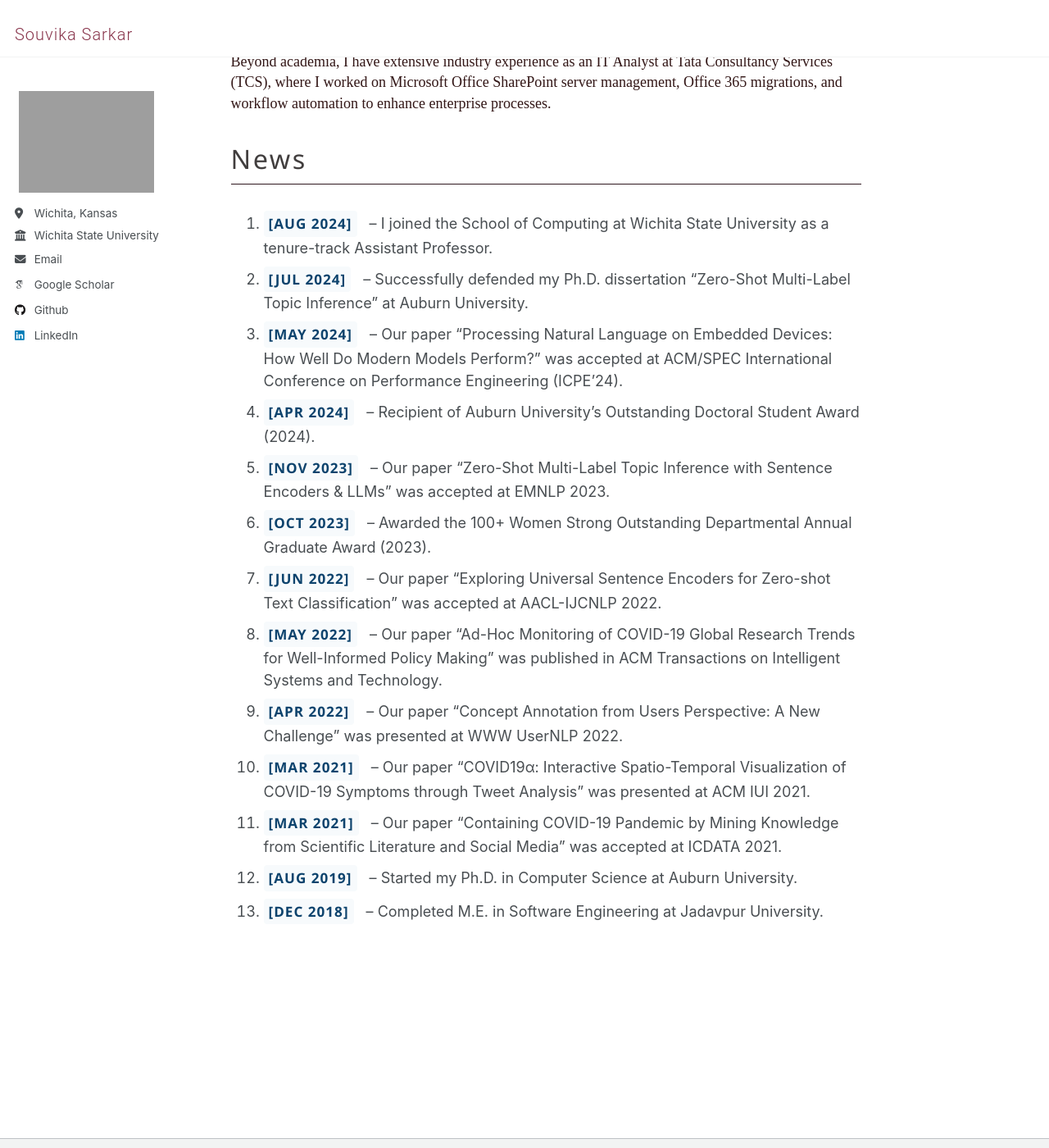
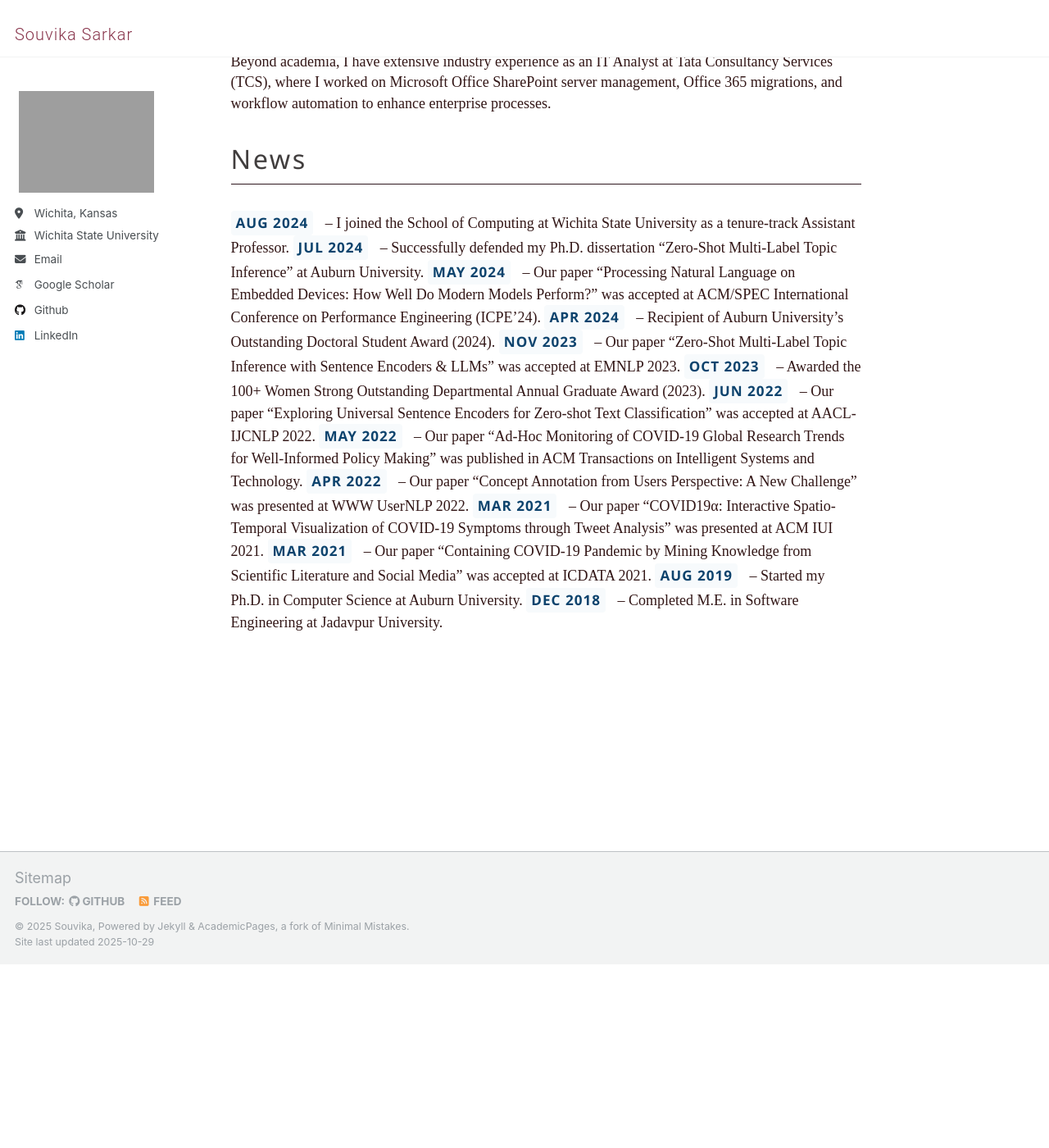
Before and after one commit to Souvika/souvika.github.io, a Jekyll site: the page built from _pages/about.md, in a window 1280 px wide and 1400 px high, scrolled down 599 px. Shown: the whole window at 82% size. Built offline with Jekyll 4.4.1, drawn with Linux system fonts in a browser that asks for light colours; some web fonts are replaced; after the commit the page ends 1776 px from its top, so only the background shows below that; some of the changed lines change nothing that is shown.

Commit message:
Update News Section

```diff
--- a/_pages/about.md
+++ b/_pages/about.md
@@ -17,16 +17,16 @@ Before joining Wichita State, I earned my Ph.D. in Computer Science from Auburn
 Beyond academia, I have extensive industry experience as an IT Analyst at Tata Consultancy Services (TCS), where I worked on Microsoft Office SharePoint server management, Office 365 migrations, and workflow automation to enhance enterprise processes.
 
 <div class="section-header">News</div>
-1. <span class="news-date">[Aug 2024]</span> – I joined the School of Computing at Wichita State University as a tenure-track Assistant Professor.
-1. <span class="news-date">[Jul 2024]</span> – Successfully defended my Ph.D. dissertation "Zero-Shot Multi-Label Topic Inference" at Auburn University.
-1. <span class="news-date">[May 2024]</span> – Our paper "Processing Natural Language on Embedded Devices: How Well Do Modern Models Perform?" was accepted at ACM/SPEC International Conference on Performance Engineering (ICPE'24).
-1. <span class="news-date">[Apr 2024]</span> – Recipient of Auburn University's Outstanding Doctoral Student Award (2024).
-1. <span class="news-date">[Nov 2023]</span> – Our paper "Zero-Shot Multi-Label Topic Inference with Sentence Encoders & LLMs" was accepted at EMNLP 2023.
-1. <span class="news-date">[Oct 2023]</span> – Awarded the 100+ Women Strong Outstanding Departmental Annual Graduate Award (2023).
-1. <span class="news-date">[Jun 2022]</span> – Our paper "Exploring Universal Sentence Encoders for Zero-shot Text Classification" was accepted at AACL-IJCNLP 2022.
-1. <span class="news-date">[May 2022]</span> – Our paper "Ad-Hoc Monitoring of COVID-19 Global Research Trends for Well-Informed Policy Making" was published in ACM Transactions on Intelligent Systems and Technology.
-1. <span class="news-date">[Apr 2022]</span> – Our paper "Concept Annotation from Users Perspective: A New Challenge" was presented at WWW UserNLP 2022.
-1. <span class="news-date">[Mar 2021]</span> – Our paper "COVID19α: Interactive Spatio-Temporal Visualization of COVID-19 Symptoms through Tweet Analysis" was presented at ACM IUI 2021.
-1. <span class="news-date">[Mar 2021]</span> – Our paper "Containing COVID-19 Pandemic by Mining Knowledge from Scientific Literature and Social Media" was accepted at ICDATA 2021.
-1. <span class="news-date">[Aug 2019]</span> – Started my Ph.D. in Computer Science at Auburn University.
-1. <span class="news-date">[Dec 2018]</span> – Completed M.E. in Software Engineering at Jadavpur University.
+<span class="news-date">Aug 2024</span> – I joined the School of Computing at Wichita State University as a tenure-track Assistant Professor.
+<span class="news-date">Jul 2024</span> – Successfully defended my Ph.D. dissertation "Zero-Shot Multi-Label Topic Inference" at Auburn University.
+<span class="news-date">May 2024</span> – Our paper "Processing Natural Language on Embedded Devices: How Well Do Modern Models Perform?" was accepted at ACM/SPEC International Conference on Performance Engineering (ICPE'24).
+<span class="news-date">Apr 2024</span> – Recipient of Auburn University's Outstanding Doctoral Student Award (2024).
+<span class="news-date">Nov 2023</span> – Our paper "Zero-Shot Multi-Label Topic Inference with Sentence Encoders & LLMs" was accepted at EMNLP 2023.
+<span class="news-date">Oct 2023</span> – Awarded the 100+ Women Strong Outstanding Departmental Annual Graduate Award (2023).
+<span class="news-date">Jun 2022</span> – Our paper "Exploring Universal Sentence Encoders for Zero-shot Text Classification" was accepted at AACL-IJCNLP 2022.
+<span class="news-date">May 2022</span> – Our paper "Ad-Hoc Monitoring of COVID-19 Global Research Trends for Well-Informed Policy Making" was published in ACM Transactions on Intelligent Systems and Technology.
+<span class="news-date">Apr 2022</span> – Our paper "Concept Annotation from Users Perspective: A New Challenge" was presented at WWW UserNLP 2022.
+<span class="news-date">Mar 2021</span> – Our paper "COVID19α: Interactive Spatio-Temporal Visualization of COVID-19 Symptoms through Tweet Analysis" was presented at ACM IUI 2021.
+<span class="news-date">Mar 2021</span> – Our paper "Containing COVID-19 Pandemic by Mining Knowledge from Scientific Literature and Social Media" was accepted at ICDATA 2021.
+<span class="news-date">Aug 2019</span> – Started my Ph.D. in Computer Science at Auburn University.
+<span class="news-date">Dec 2018</span> – Completed M.E. in Software Engineering at Jadavpur University.
```
